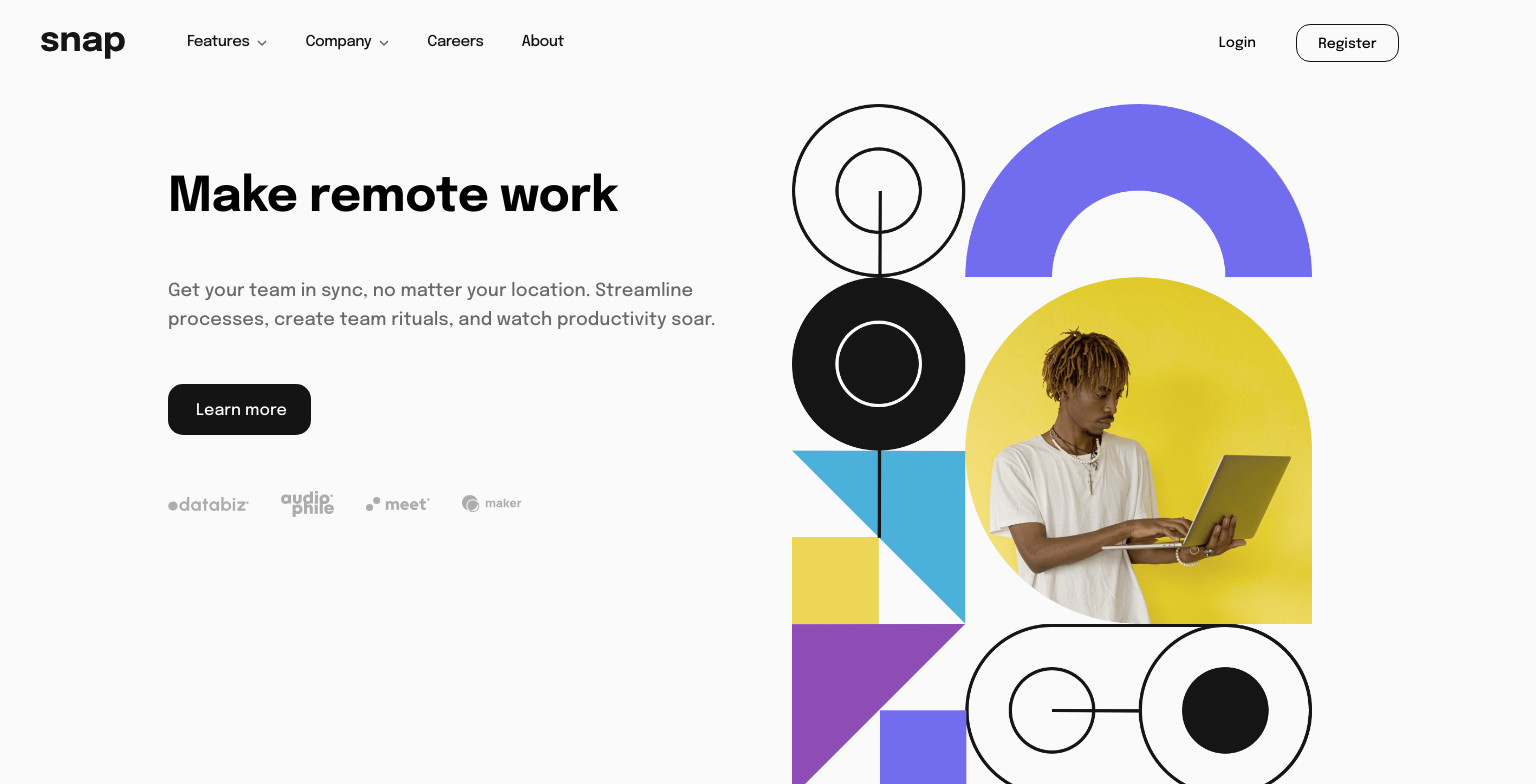
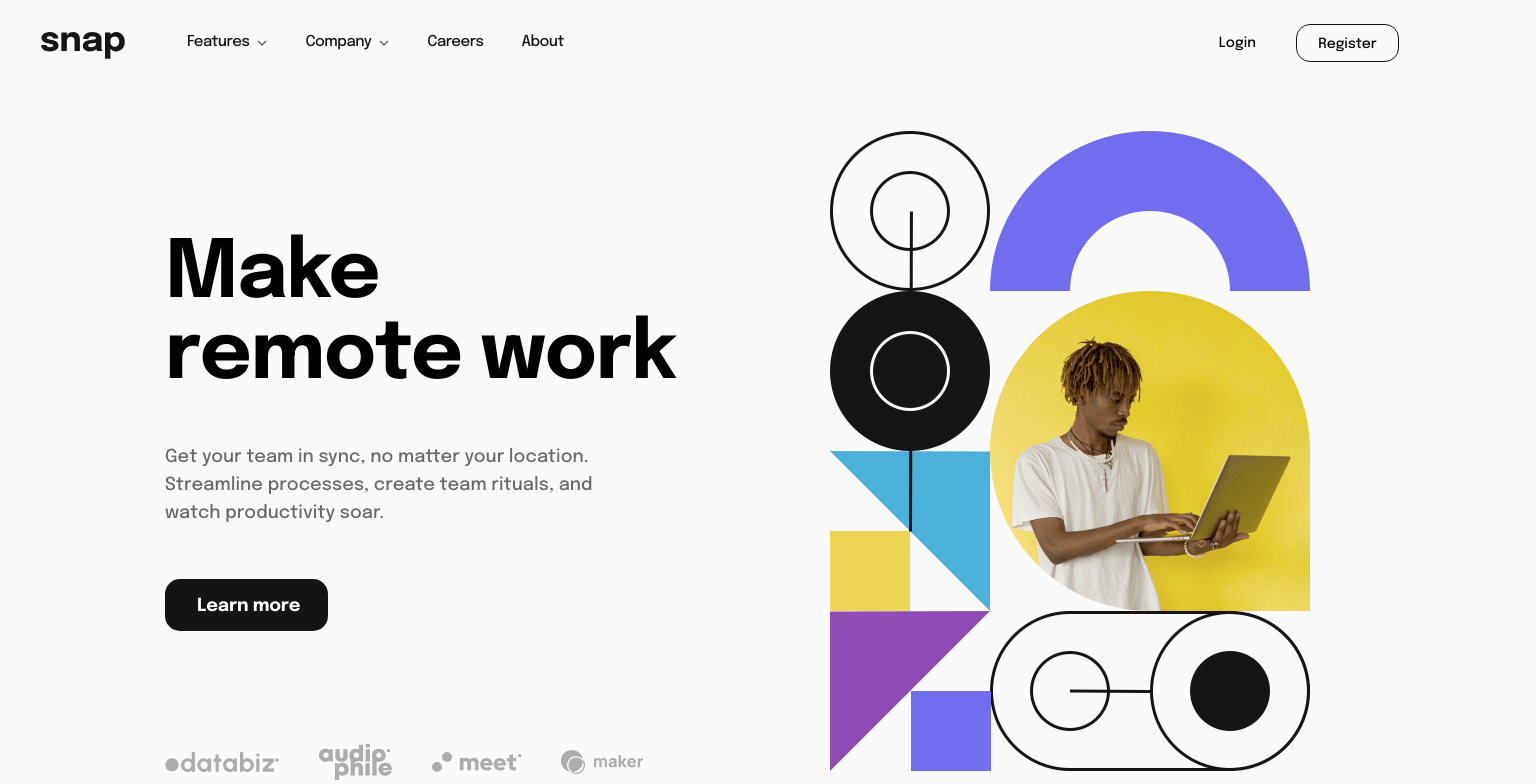
Before and after one commit to pawelpiotrowski38/intro-section-with-dropdown-menu, a React (Create React App) app: page / in a window 1536 px wide. Shown: the top 784 px of the page. Built offline with nearby package versions, Linux system fonts and the light colour scheme.

Commit message:
Create styles for main (desktop version)

```diff
--- a/src/styles/heroSection.css
+++ b/src/styles/heroSection.css
@@ -65,7 +65,7 @@
 
     .hero-section__info-container {
         align-items: flex-start;
-        padding: 2rem;
+        /* padding: 2rem; */
         text-align: left;
     }
 
@@ -90,9 +90,9 @@
         padding: 0 3rem;
     }
 
-    .hero-section__info-container {
+    /* .hero-section__info-container {
         padding: 2.5rem;
-    }
+    } */
 
     .hero-section__title {
         margin-bottom: 2.5rem;
@@ -133,3 +133,70 @@
         padding: 0 8rem;
     }
 }
+
+@media screen and (min-width: 90em) {
+    .hero-section {
+        padding: 1.6875rem 8.125rem 0 8.125rem;
+    }
+
+    .hero-section__info-container {
+        /* margin-right: 1rem; */
+        /* padding-top: 5.0625rem;
+        padding-right: 9rem; */
+        padding: 5.0625rem 8.5rem 0 2.1875rem;
+    }
+
+    .hero-section__title {
+        font-size: 5rem;
+        letter-spacing: -1.2px;
+        line-height: 1.01;
+    }
+
+    .hero-section__paragraph {
+        margin-bottom: 3.1875rem;
+        padding-right: 2.75rem;
+        line-height: 1.55;
+        letter-spacing: 0.07px;
+    }
+
+    .hero-section__button {
+        margin-bottom: auto;
+        padding: 1.125rem 1.75rem 1rem 2rem;
+        font-size: 1.125rem;
+        font-weight: 700;
+        letter-spacing: -0.2px;
+    }
+
+    .hero-section__icons-container {
+        width: 100%;
+    }
+
+    .hero-section__icons-container > :not(:last-child) {
+        margin-right: 2.5rem;
+    }
+
+    .hero-section__icons-container > :last-child {
+        margin-left: -0.0625rem;
+    }
+
+    .hero-section__icon--db {
+        width: 7.125rem;
+    }
+    .hero-section__icon--ap {
+        width: 4.5625rem;
+    }
+    .hero-section__icon--mt {
+        width: 5.625rem;
+    }
+    .hero-section__icon--mk {
+        width: 5.1875rem;
+    }
+
+    .hero-section__image-container {
+        margin-bottom: 0.125rem;
+    }
+
+    .hero-section__image {
+        width: 30rem;
+    }
+}
--- a/src/styles/main.css
+++ b/src/styles/main.css
@@ -1,4 +1,5 @@
 .main {
     max-width: 1440px;
     margin-top: 1.125rem;
+    margin-bottom: auto;
 }
--- a/src/styles/navigationItem.css
+++ b/src/styles/navigationItem.css
@@ -28,10 +28,6 @@
 }
 
 @media screen and (min-width: 62.5em) {
-    .navigation-item {
-        /* width: 6.5rem; */
-    }
-
     .navigation-item__arrow-icon {
         margin-top: 0;
         margin-left: 0.5rem;
```
